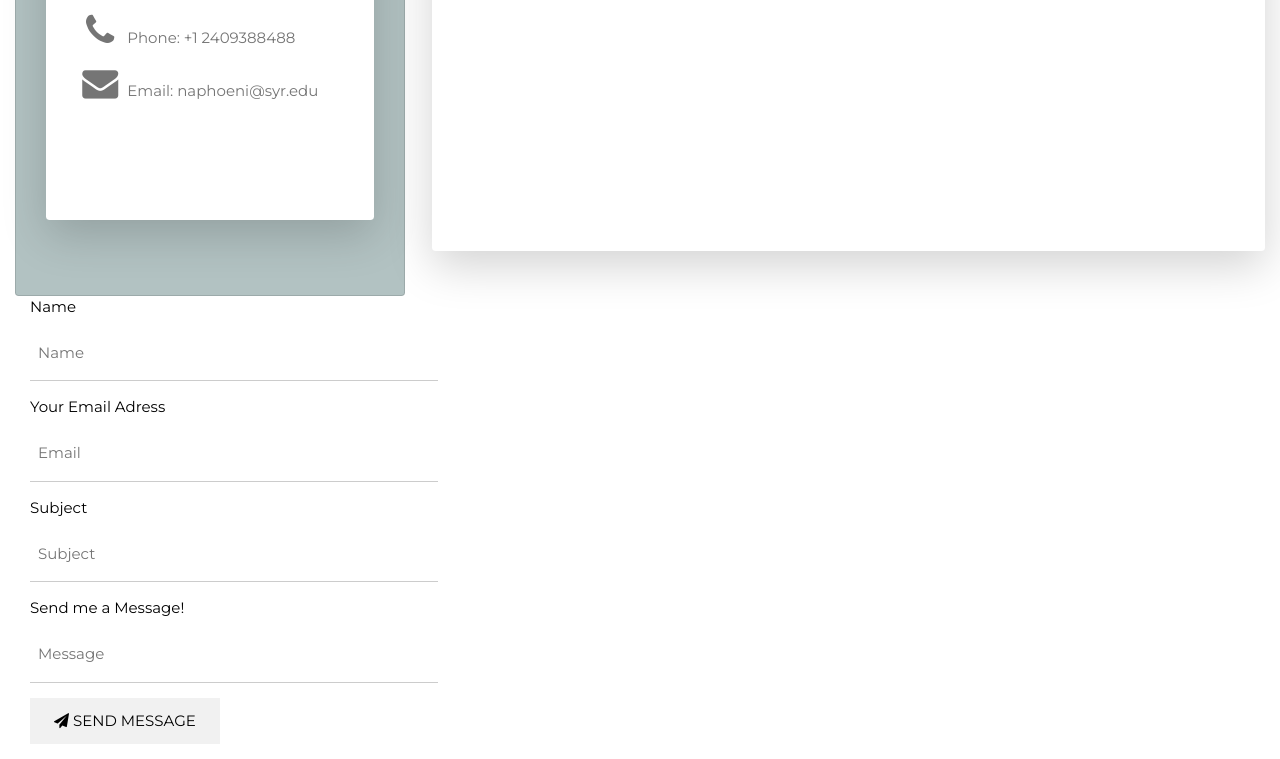
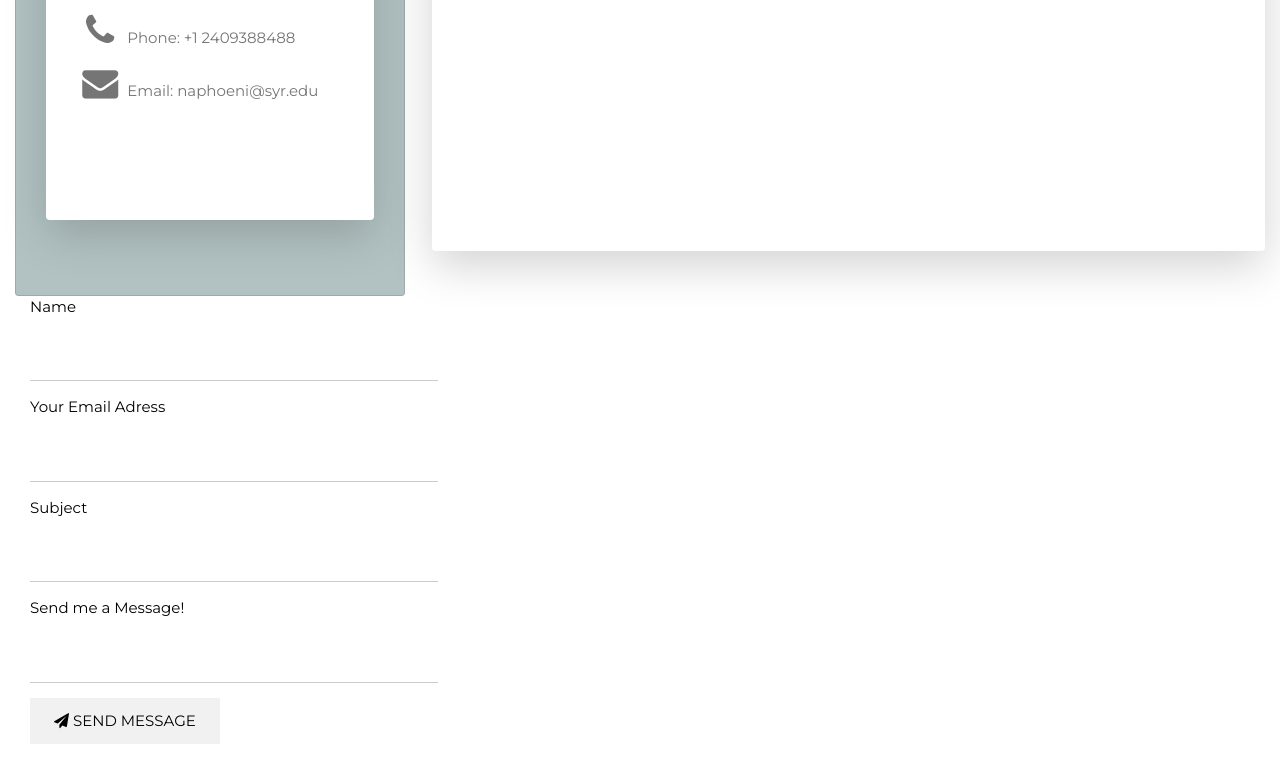
Before and after one commit to naphoeni-su/ist263, a plain HTML site: page project/homepage.html in a window 1280 px wide. Shown: the part 1288-2047 px from the top of the page. Drawn offline with nearby package versions, Linux system fonts and the light colour scheme.

Commit message:
Add files via upload

```diff
--- a/project/homepage.html
+++ b/project/homepage.html
@@ -122,19 +122,19 @@
 
             <p>
               <label for="Name">Name</label>
-              <input class="w3-input w3-padding-16 col-7" type="text" placeholder="Name" required name="Name"></p>
+              <input class="w3-input w3-padding-16 col-7" type="text" id="Name" required name="Name"></p>
 
             <p>
               <label for="Email">Your Email Adress</label>
-              <input class="w3-input w3-padding-16 col-7" type="text" placeholder="Email" required name="Email"></p>
+              <input class="w3-input w3-padding-16 col-7" type="text" id="Email" required name="Email"></p>
 
             <p>
               <label for="Subject">Subject</label>
-              <input class="w3-input w3-padding-16 col-7" type="text" placeholder="Subject" required name="Subject"></p>
+              <input class="w3-input w3-padding-16 col-7" type="text" id="Subject" required name="Subject"></p>
 
             <p>
               <label for="Message">Send me a Message!</label>
-              <input class="w3-input w3-padding-16 col-7" type="text" placeholder="Message" required name="Message"></p>
+              <input class="w3-input w3-padding-16 col-7" type="text" id="Message" required name="Message"></p>
             <p>
             <button class="w3-button w3-light-grey w3-padding-large" type="submit">
             <i class="fa fa-paper-plane"></i> SEND MESSAGE
```
